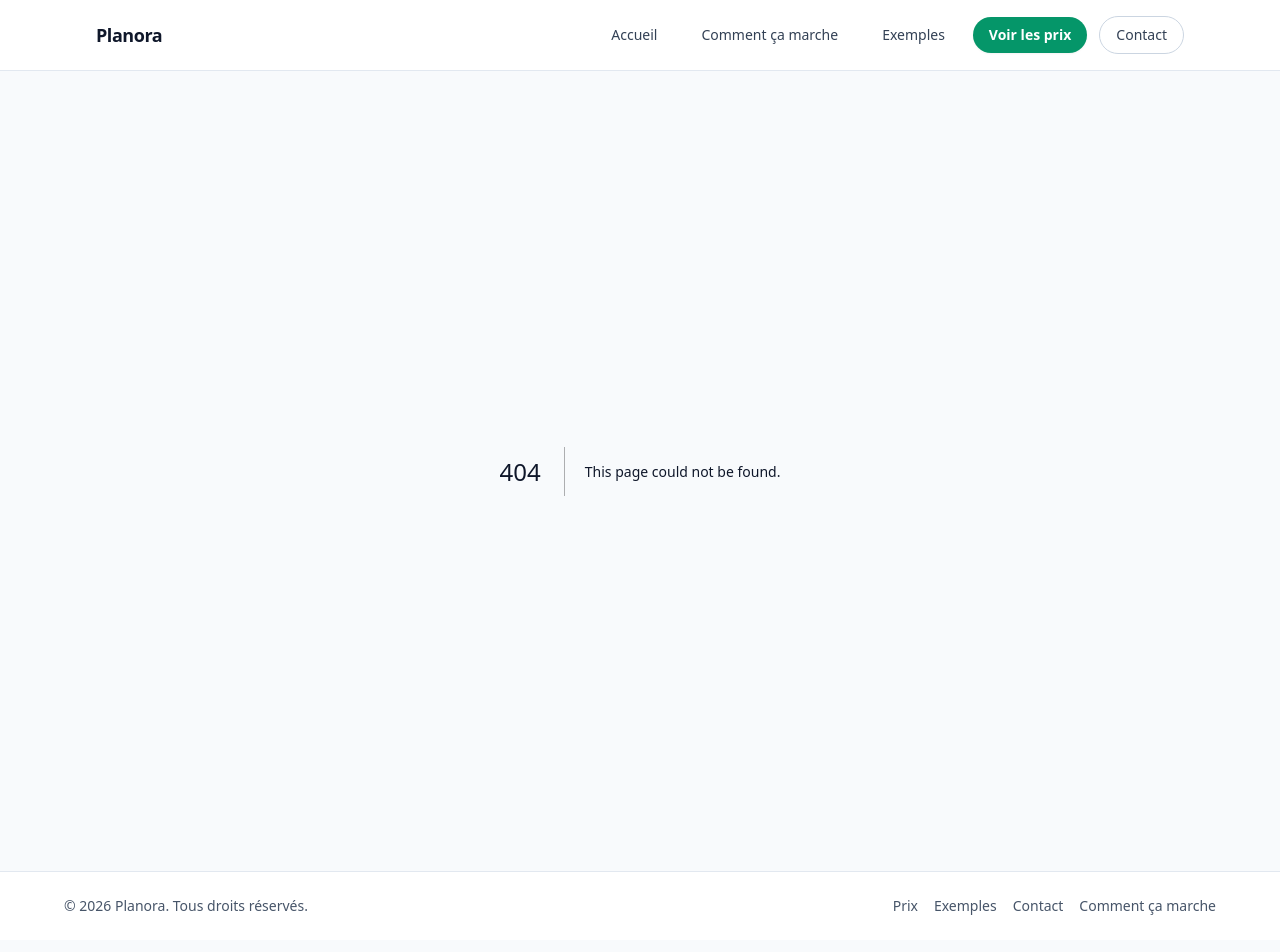
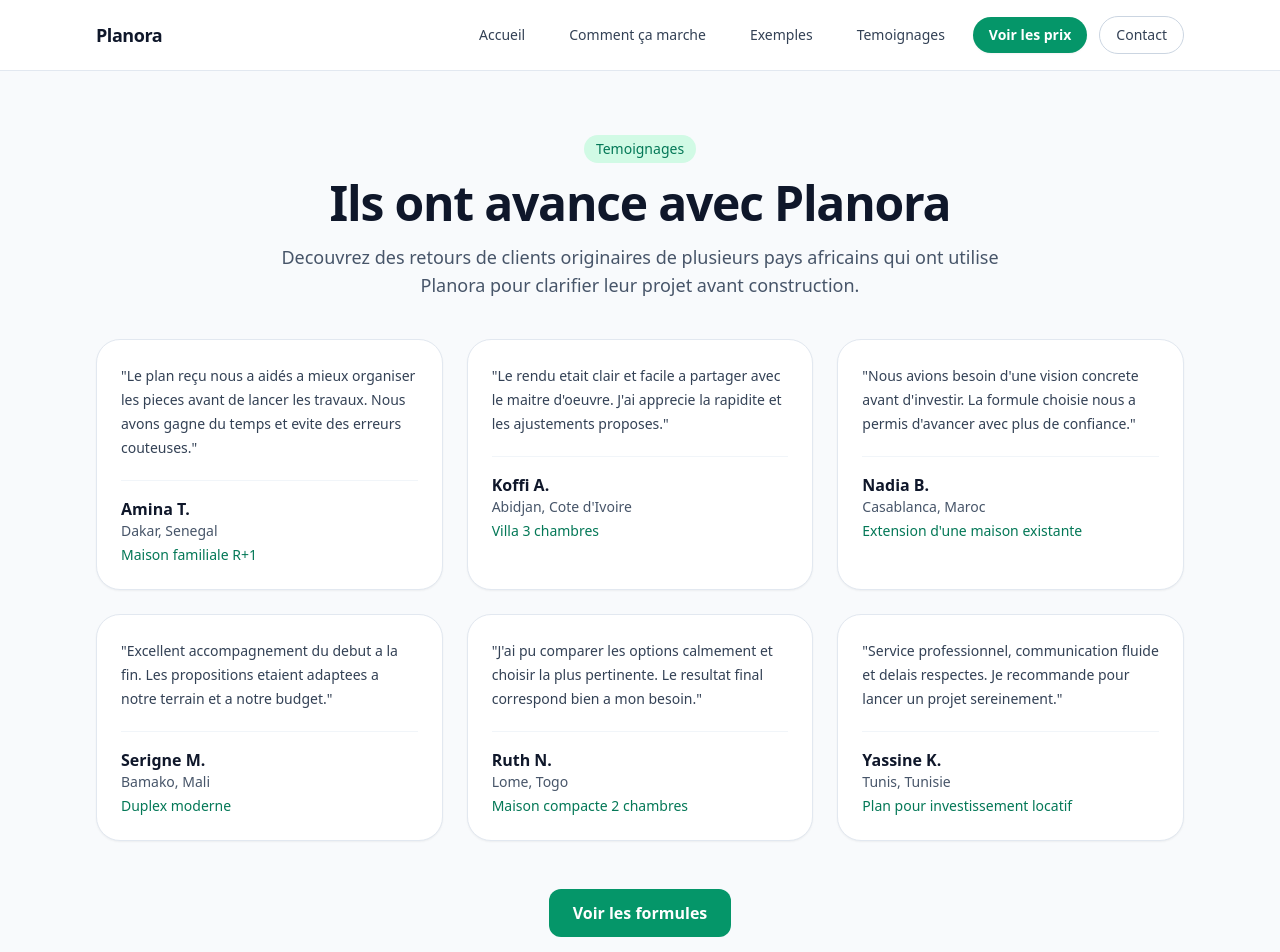
Before and after one commit to Sorel91/plan-africa-app, a Next.js app: page /temoignage in a window 1280 px wide. Before the commit this address had no page. Shown: the top 952 px of the page. Built offline with nearby package versions, Linux system fonts and the light colour scheme.

Commit message:
page temoignage

```diff
--- a/app/MobileMenu.js
+++ b/app/MobileMenu.js
@@ -23,6 +23,12 @@ const links = [
   {
     href: "/exemples",
     label: "Exemples",
+    className:
+      "rounded-xl px-4 py-3 text-sm font-medium text-slate-700 transition hover:bg-slate-50",
+  },
+  {
+    href: "/temoignage",
+    label: "Temoignages",
     className:
       "rounded-xl px-4 py-3 text-sm font-medium text-slate-700 transition hover:bg-slate-50",
   },
--- a/app/layout.js
+++ b/app/layout.js
@@ -58,6 +58,13 @@ export default function RootLayout({ children }) {
                 </a>
 
                 <a
+                  href="/temoignage"
+                  className="rounded-full px-4 py-2 text-sm font-medium text-slate-700 transition hover:bg-slate-100 hover:text-emerald-700"
+                >
+                  Temoignages
+                </a>
+
+                <a
                   href="/prix"
                   className="rounded-full bg-emerald-600 px-4 py-2 text-sm font-semibold text-white shadow-sm transition hover:bg-emerald-700"
                 >
@@ -90,6 +97,9 @@ export default function RootLayout({ children }) {
               <a href="/exemples" className="hover:text-emerald-600">
                 Exemples
               </a>
+              <a href="/temoignage" className="hover:text-emerald-600">
+                Temoignages
+              </a>
               <a href="/contact" className="hover:text-emerald-600">
                 Contact
               </a>
--- /dev/null
+++ b/app/temoignage/page.js
@@ -0,0 +1,93 @@
+const testimonials = [
+  {
+    name: "Amina T.",
+    city: "Dakar, Senegal",
+    project: "Maison familiale R+1",
+    quote:
+      "Le plan reçu nous a aidés a mieux organiser les pieces avant de lancer les travaux. Nous avons gagne du temps et evite des erreurs couteuses.",
+  },
+  {
+    name: "Koffi A.",
+    city: "Abidjan, Cote d'Ivoire",
+    project: "Villa 3 chambres",
+    quote:
+      "Le rendu etait clair et facile a partager avec le maitre d'oeuvre. J'ai apprecie la rapidite et les ajustements proposes.",
+  },
+  {
+    name: "Nadia B.",
+    city: "Casablanca, Maroc",
+    project: "Extension d'une maison existante",
+    quote:
+      "Nous avions besoin d'une vision concrete avant d'investir. La formule choisie nous a permis d'avancer avec plus de confiance.",
+  },
+  {
+    name: "Serigne M.",
+    city: "Bamako, Mali",
+    project: "Duplex moderne",
+    quote:
+      "Excellent accompagnement du debut a la fin. Les propositions etaient adaptees a notre terrain et a notre budget.",
+  },
+  {
+    name: "Ruth N.",
+    city: "Lome, Togo",
+    project: "Maison compacte 2 chambres",
+    quote:
+      "J'ai pu comparer les options calmement et choisir la plus pertinente. Le resultat final correspond bien a mon besoin.",
+  },
+  {
+    name: "Yassine K.",
+    city: "Tunis, Tunisie",
+    project: "Plan pour investissement locatif",
+    quote:
+      "Service professionnel, communication fluide et delais respectes. Je recommande pour lancer un projet sereinement.",
+  },
+];
+
+export default function TemoignagePage() {
+  return (
+    <main className="min-h-screen bg-slate-50 text-slate-900">
+      <section className="mx-auto max-w-6xl px-6 py-12 lg:px-8 lg:py-16">
+        <div className="mx-auto max-w-3xl text-center">
+          <span className="inline-flex rounded-full bg-emerald-100 px-3 py-1 text-sm font-medium text-emerald-700">
+            Temoignages
+          </span>
+
+          <h1 className="mt-4 text-4xl font-bold tracking-tight sm:text-5xl">
+            Ils ont avance avec Planora
+          </h1>
+
+          <p className="mt-4 text-lg text-slate-600">
+            Decouvrez des retours de clients originaires de plusieurs pays africains
+            qui ont utilise Planora pour clarifier leur projet avant construction.
+          </p>
+        </div>
+
+        <div className="mt-10 grid gap-6 md:grid-cols-2 lg:grid-cols-3">
+          {testimonials.map((item) => (
+            <article
+              key={`${item.name}-${item.city}`}
+              className="rounded-3xl border border-slate-200 bg-white p-6 shadow-sm"
+            >
+              <p className="text-sm leading-6 text-slate-700">"{item.quote}"</p>
+
+              <div className="mt-5 border-t border-slate-100 pt-4">
+                <p className="font-semibold text-slate-900">{item.name}</p>
+                <p className="text-sm text-slate-600">{item.city}</p>
+                <p className="mt-1 text-sm text-emerald-700">{item.project}</p>
+              </div>
+            </article>
+          ))}
+        </div>
+
+        <div className="mt-12 text-center">
+          <a
+            href="/prix"
+            className="inline-block rounded-xl bg-emerald-600 px-6 py-3 font-semibold text-white transition hover:bg-emerald-700"
+          >
+            Voir les formules
+          </a>
+        </div>
+      </section>
+    </main>
+  );
+}
```
